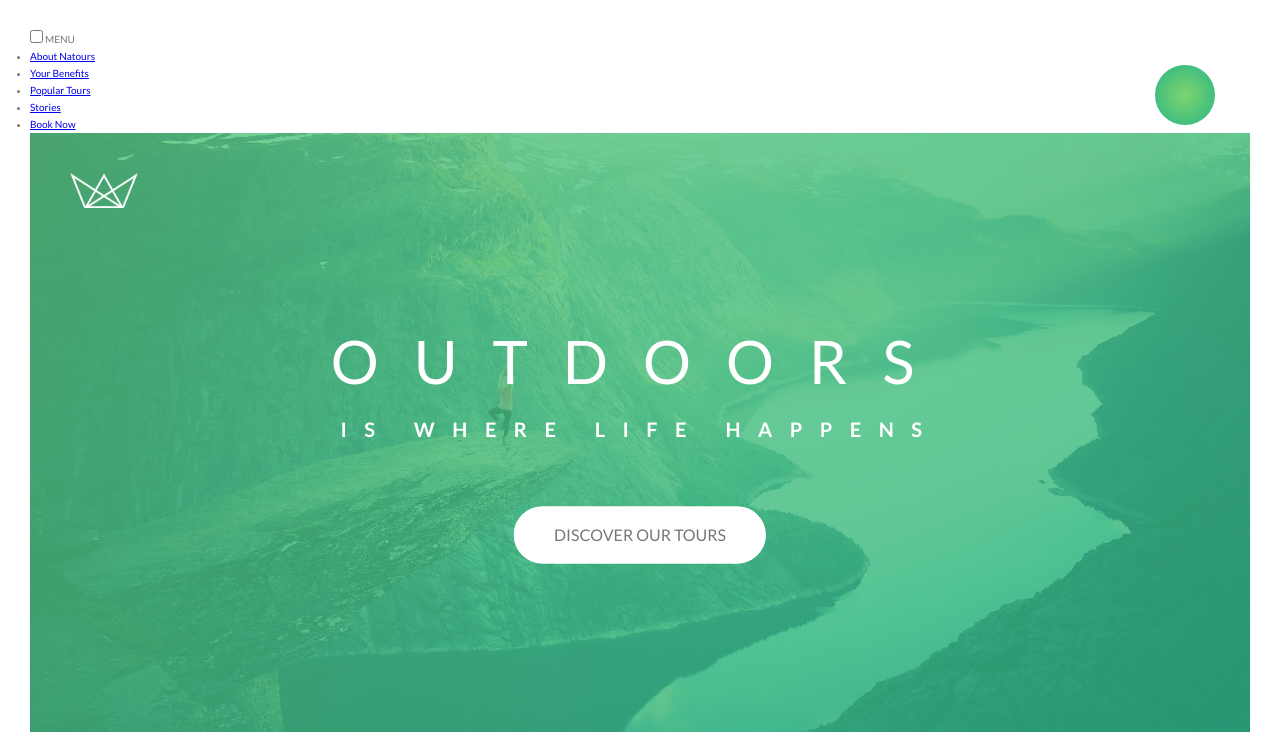
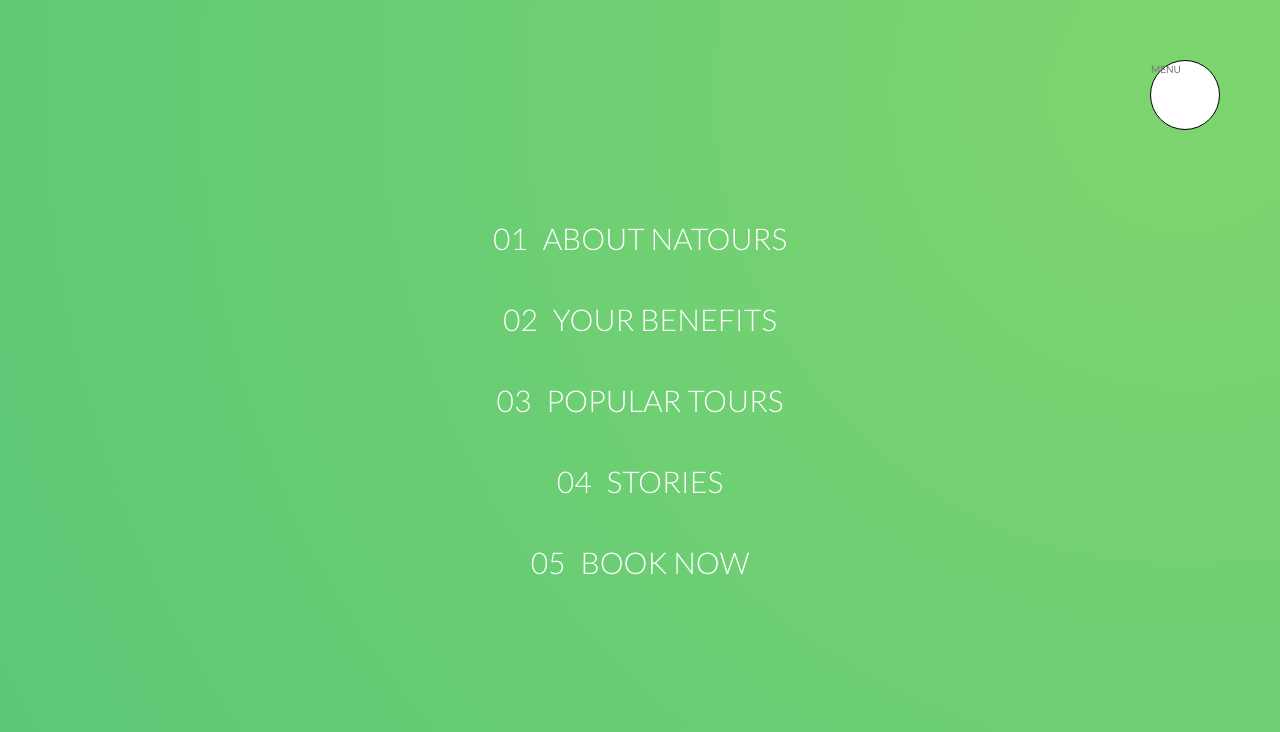
Before and after one commit to gerrcass/advanced-css-course, a website: page index.html in a window 1280 px wide. Shown: the top 732 px of the page. Drawn offline with Linux system fonts and the light colour scheme.

Commit message:
staring animation hack in navigation

```diff
--- a/index.html
+++ b/index.html
@@ -20,11 +20,11 @@
             <div class="navigation__background">&nbsp;</div>
             <nav class="navigation__nav">
                 <ul class="navigation__list">
-                    <li class="navigation__item"><a href="#" class="navigation__link">About Natours</a></li>
-                    <li class="navigation__item"><a href="#" class="navigation__link">Your Benefits</a></li>
-                    <li class="navigation__item"><a href="#" class="navigation__link">Popular Tours</a></li>
-                    <li class="navigation__item"><a href="#" class="navigation__link">Stories</a></li>
-                    <li class="navigation__item"><a href="#" class="navigation__link">Book Now</a></li>
+                    <li class="navigation__item"><a href="#" class="navigation__link"><span>01</span>About Natours</a></li>
+                    <li class="navigation__item"><a href="#" class="navigation__link"><span>02</span>Your Benefits</a></li>
+                    <li class="navigation__item"><a href="#" class="navigation__link"><span>03</span>Popular Tours</a></li>
+                    <li class="navigation__item"><a href="#" class="navigation__link"><span>04</span>Stories</a></li>
+                    <li class="navigation__item"><a href="#" class="navigation__link"><span>05</span>Book Now</a></li>
                 </ul>
             </nav>
         </div>
--- a/sass/abstracts/_mixins.scss
+++ b/sass/abstracts/_mixins.scss
@@ -5,3 +5,10 @@
         clear: both;
     }
 }
+
+@mixin center_middle{
+    position: absolute;
+    top: 50%;
+    left: 50%;
+    transform: translate(-50%,-50%);
+}
--- a/sass/layout/_navigation.scss
+++ b/sass/layout/_navigation.scss
@@ -1,12 +1,19 @@
 .navigation{
 
     &__checkbox{
-
+        display: none;
     }
     &__button{
         background-color: $color-white;
+        border-radius: 50%;
         height: 7rem;
         width: 7rem;
+        position: fixed;
+        top: 6rem;
+        right: 6rem;
+        z-index: 2000;
+        border: 1px solid #000;
+//        background-color: transparent;
 
     }
     &__background{
@@ -18,17 +25,57 @@
         right: 6.5rem;
         background-image: radial-gradient($color-primary-light,$color-primary-dark);
         z-index: 1000;
+
+        transform: scale(80);
     }
     &__nav{
+        height: 100vh;
+        width: 100%; //not needed in fact because a block element occupy the entire available space
+        position: fixed;
+        top: 0;
+        left: 0;
+        z-index: 1500;
 
     }
     &__list{
+        @include center_middle;
+        list-style: none;
+        text-align: center;
 
     }
     &__item{
+        margin: 1rem;
+    }
+
+    &__link{
+        &:link,
+        &:visited{
+            display: inline-block;
+            color: $color-white;
+            font-size: 3rem;
+            font-weight: 300;
+            text-decoration: none;
+            text-transform: uppercase;
+            padding: 1rem 2rem;
+            background-image: linear-gradient(120deg,transparent 0%,transparent 50%,$color-white 50%);
+            background-size:250%;
+            background-position: 0%;
+            transition: all .4s;
+
+            span{
+                display: inline-block;
+                margin-right: 1.5rem;
+            }
+
+        }
+
+        &:hover,
+        &:active{
+            background-position: 100%;
+            color: $color-primary;
+            transform: translateX(1rem);
+        }
 
     }
-    &__link{
 
-    }
 }
```
Also changed, not shown: css/style.css.
